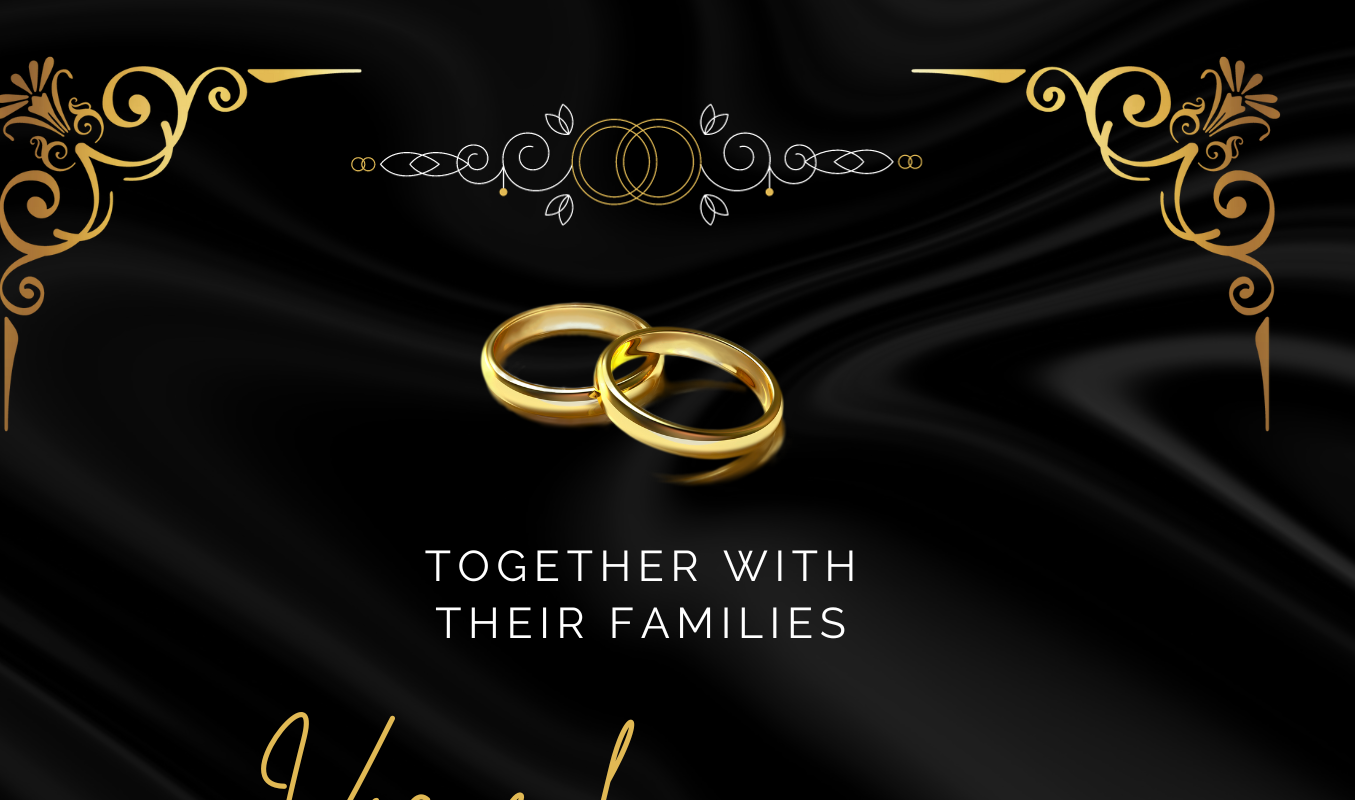
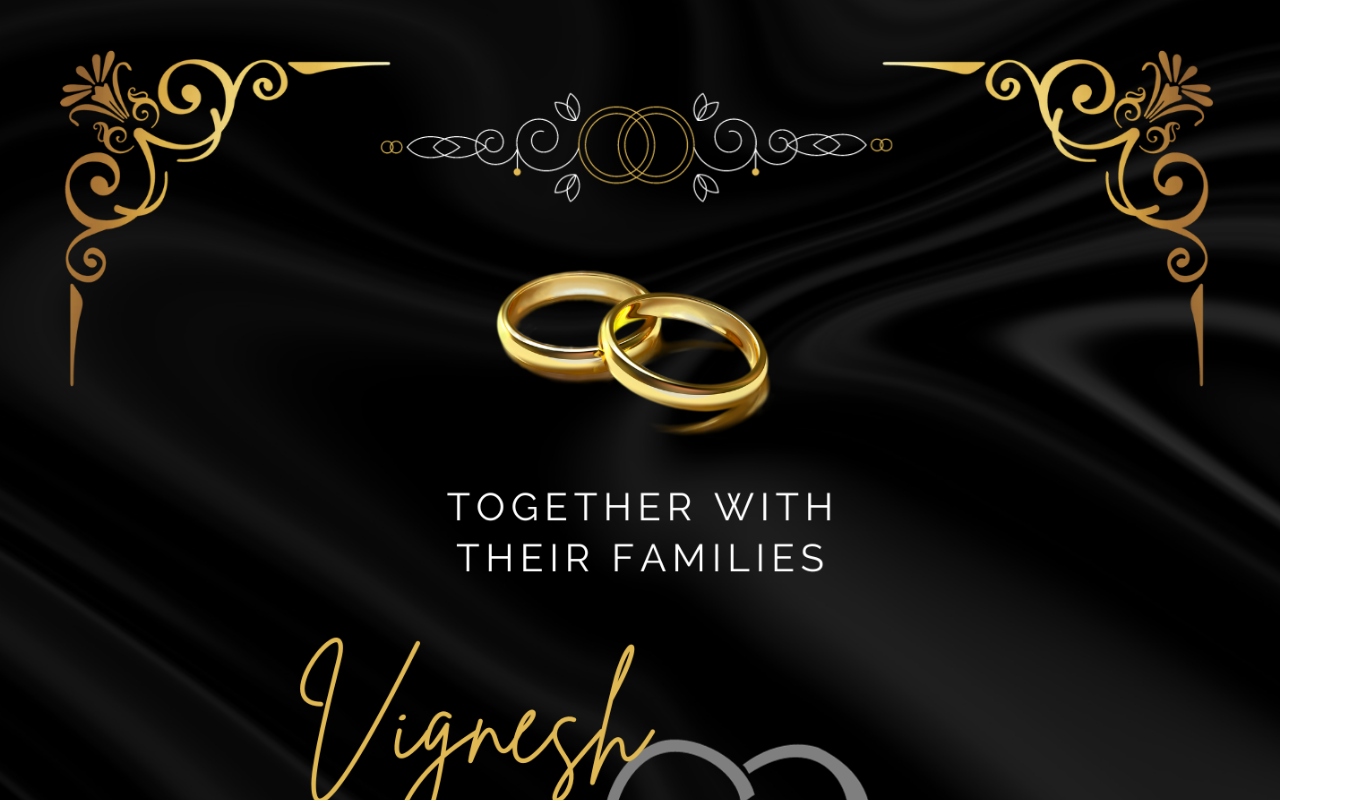
Before and after one commit to MuraliprakashK/engagement, a React (Create React App) app: page / in a window 1280 px wide. Shown: the top 800 px of the page, 1355 px wide, since content can reach past the window. Built offline with nearby package versions, Linux system fonts and the light colour scheme.

Commit message:
image added

```diff
--- a/src/App.css
+++ b/src/App.css
@@ -13,16 +13,6 @@
   }
 }
 
-.App-header {
-  background-color: #282c34;
-  min-height: 100vh;
-  display: flex;
-  flex-direction: column;
-  align-items: center;
-  justify-content: center;
-  font-size: calc(10px + 2vmin);
-  color: white;
-}
 
 .App-link {
   color: #61dafb;
--- a/src/App.js
+++ b/src/App.js
@@ -7,7 +7,10 @@ function App() {
     <div className="App">
       {/* <img src={eng} alt="logo" /> */}
       <header className="App-header">
-        <img src={eng} alt="logo" />
+
+      <div className='row'>
+        <img src={eng} alt="logo" style={{width: '100%'}}/>
+      </div>
 
       </header>
     </div>
```
